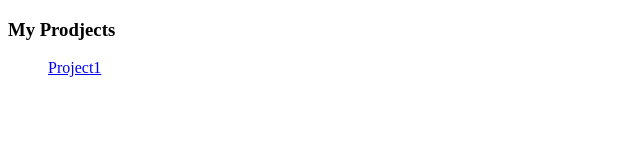
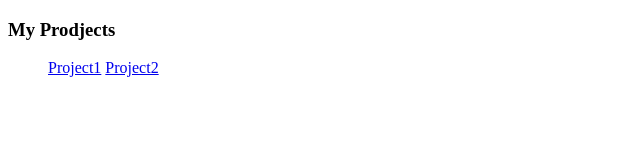
Before and after one commit to vences1/vences1.github.io, a plain HTML site: page index.html in a window 1280 px wide. Shown: the full height of the page, 0-640 px from the left. Drawn offline with Linux system fonts and the light colour scheme.

Commit message:
Update index.html

```diff
--- a/index.html
+++ b/index.html
@@ -10,6 +10,7 @@
   <h3>My Prodjects</h3>
   <ul>
     <a href="project1.html"<li>Project1</li></a>
+  <a href="project2.html"<li>Project2</li></a>
   </ul>
 
 </body>
```
